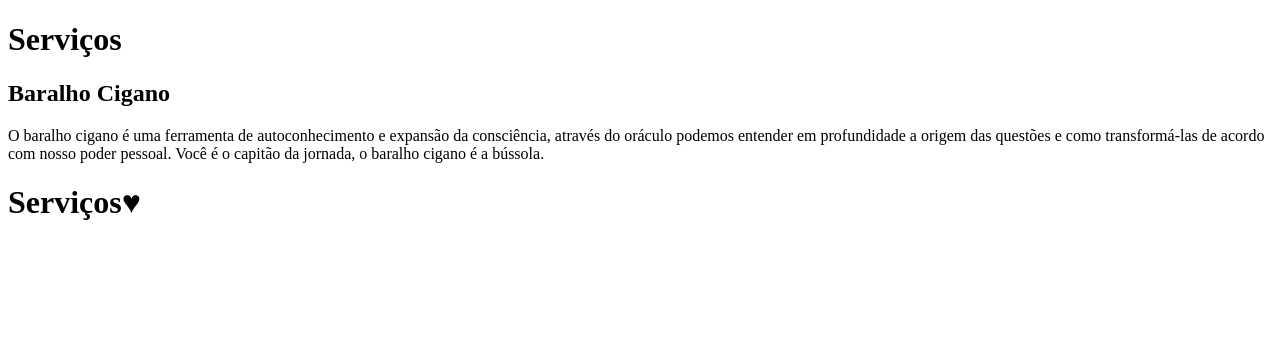
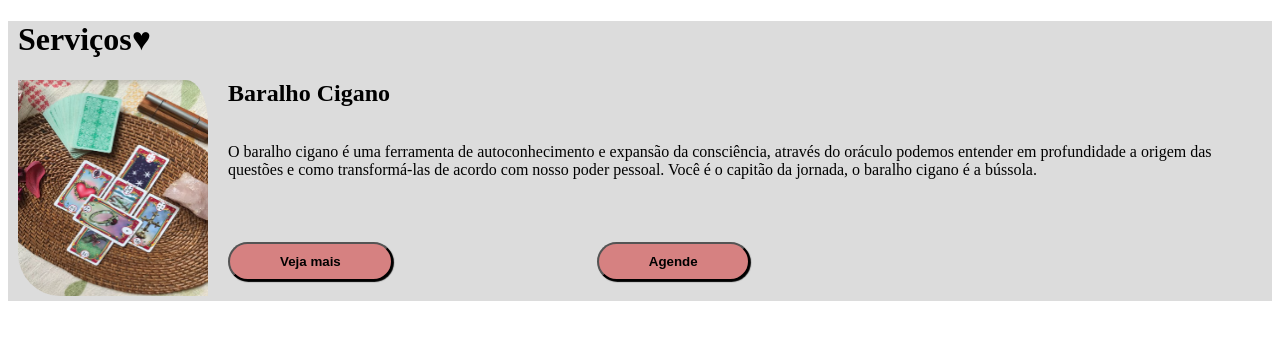
Before and after one commit to rach-noronha/projeto-ana-paula-moda, a plain HTML site: page index.html in a window 1280 px wide. Drawn offline with Linux system fonts and the light colour scheme.

Commit message:
adicionando css

```diff
--- a/index.html
+++ b/index.html
@@ -9,11 +9,19 @@
 
 </head>
 <body>
-    <h1>Serviços</h1>
-    <h2>Baralho Cigano</h2>
-    <p>O baralho cigano é uma ferramenta de autoconhecimento e expansão da consciência, através do oráculo podemos entender em profundidade a origem das questões e como transformá-las de acordo com nosso poder pessoal. Você é o capitão da jornada, o baralho cigano é a bússola.</p>
 
-    <h1 class="titulossessoes">Serviços</h1>
+    <div class="servicohome">
+        <h1 class="titulossessoes">Serviços</h1>
+        <img src="img/baralhohome.png"alt="Cartas de Baralho Cigano">
+        <h2>Baralho Cigano</h2>
+        <div class="alinhamento-conteudo">
+            <p>O baralho cigano é uma ferramenta de autoconhecimento e expansão da consciência, através do oráculo podemos entender em profundidade a origem das questões e como transformá-las de acordo com nosso poder pessoal. Você é o capitão da jornada, o baralho cigano é a bússola.</p>
+        <div>
+            <button class="botao">Veja mais</button>
+            <button class="botao">Agende</button>
+        </div>
+        </div>
+    </div>
 
 </body>
 </html>
--- a/style.css
+++ b/style.css
@@ -1,3 +1,4 @@
+
 .titulossessoes {
     font-style: bold;
 }
@@ -5,3 +6,47 @@
 .titulossessoes::after {
     content: "♥";
 }
+
+
+img {
+    width: 190px;
+    height:216px;
+    border-top-right-radius: 20%;
+    border-bottom-left-radius: 20%;
+    float: left;
+    padding-right: 20px;
+}
+
+.servicohome {
+    display: flexbox;
+    background-color:#DCDCDC;
+    height: 280px;
+    padding: 0px 10px;
+    text-align: left;
+}
+
+
+.botao {
+    background-color: #D68181;
+    box-shadow: 1px 1px 1px #000;
+    padding: 10px 50px;
+    border-radius: 73px;
+    font-weight: bold;
+    margin-right: 200px;
+    cursor: pointer;
+  }
+
+.botao:active{
+    box-shadow: none;
+}
+
+.botao:hover{
+    transform: scale(1.05);
+}
+
+.alinhamento-conteudo{
+    display:flex;
+    flex-direction: column;
+    justify-content: space-between;
+    height: 55%;
+}
```
Also changed, not shown: img/baralhohome.png (added).
